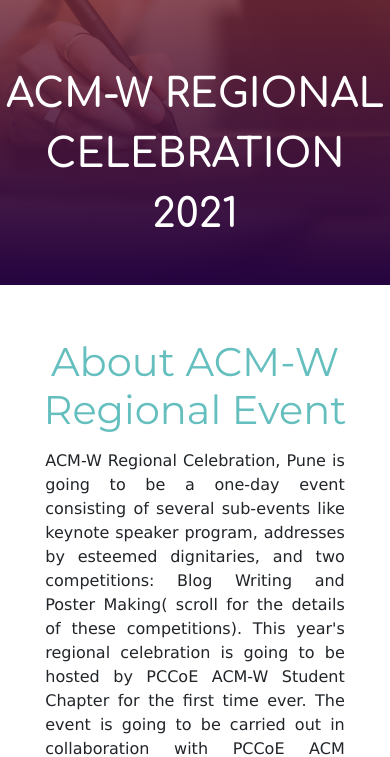
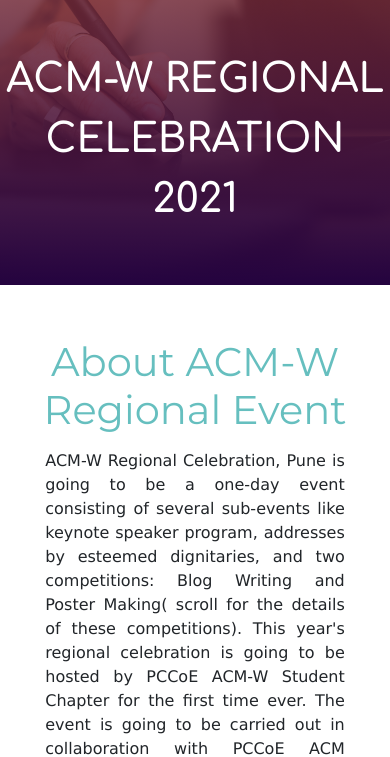
Before and after one commit to rutujanemane/ACM-W_regional_event, a plain HTML site: page index.html in a window 390 px wide. Shown: the part 87-844 px from the top of the page. Drawn offline with nearby package versions, Linux system fonts and the light colour scheme; a web font is replaced by a local one.

Commit message:
Update style.css

```diff
--- a/style.css
+++ b/style.css
@@ -139,7 +139,7 @@ a{
 @media(max-width:1028px){
     #caption{
         text-align: center;
-        padding-top: 60px;
+        padding-top: 45px;
         color : white;
         font-size: 40px;
         font-family: 'Comfortaa';
```
